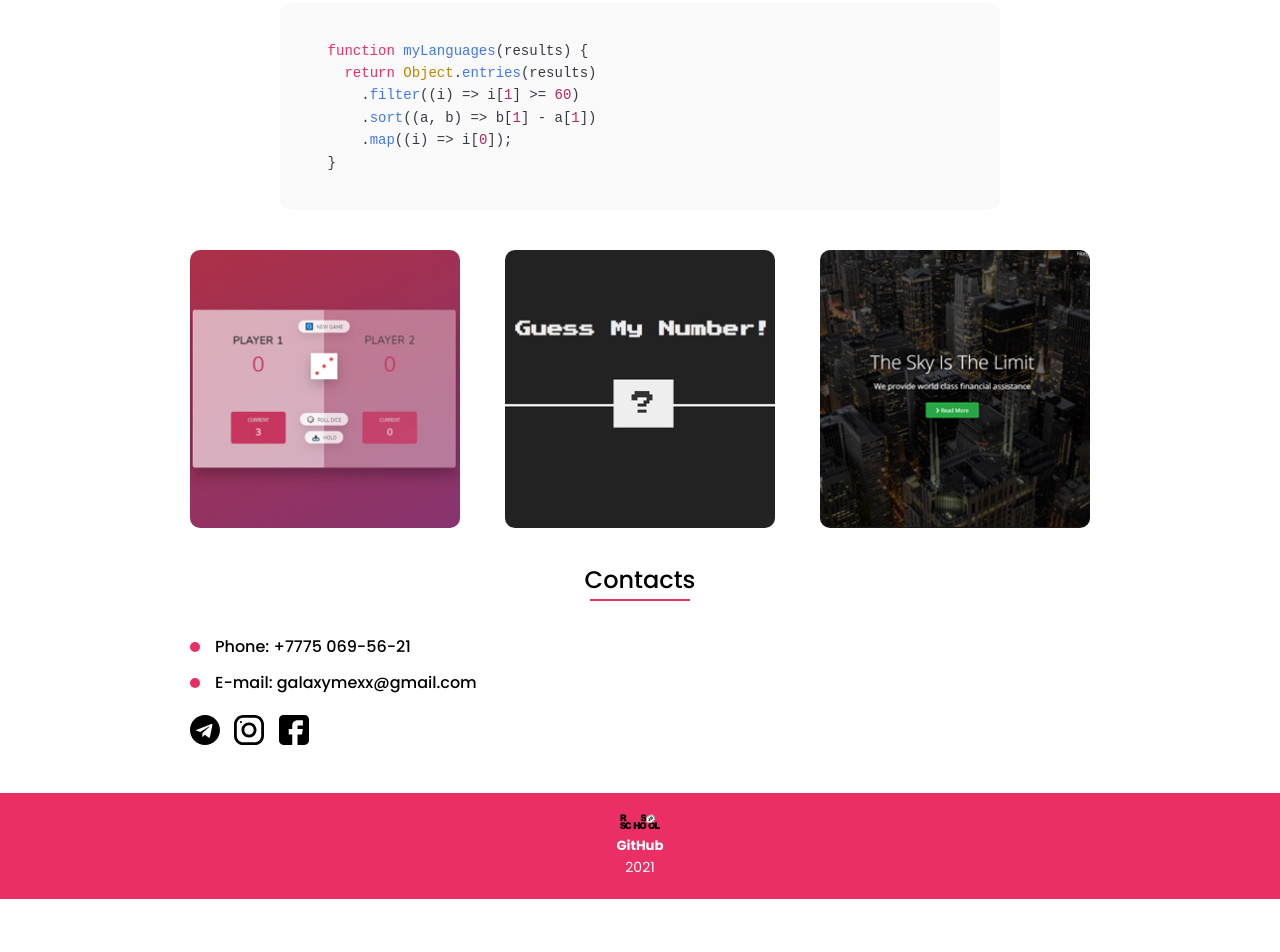
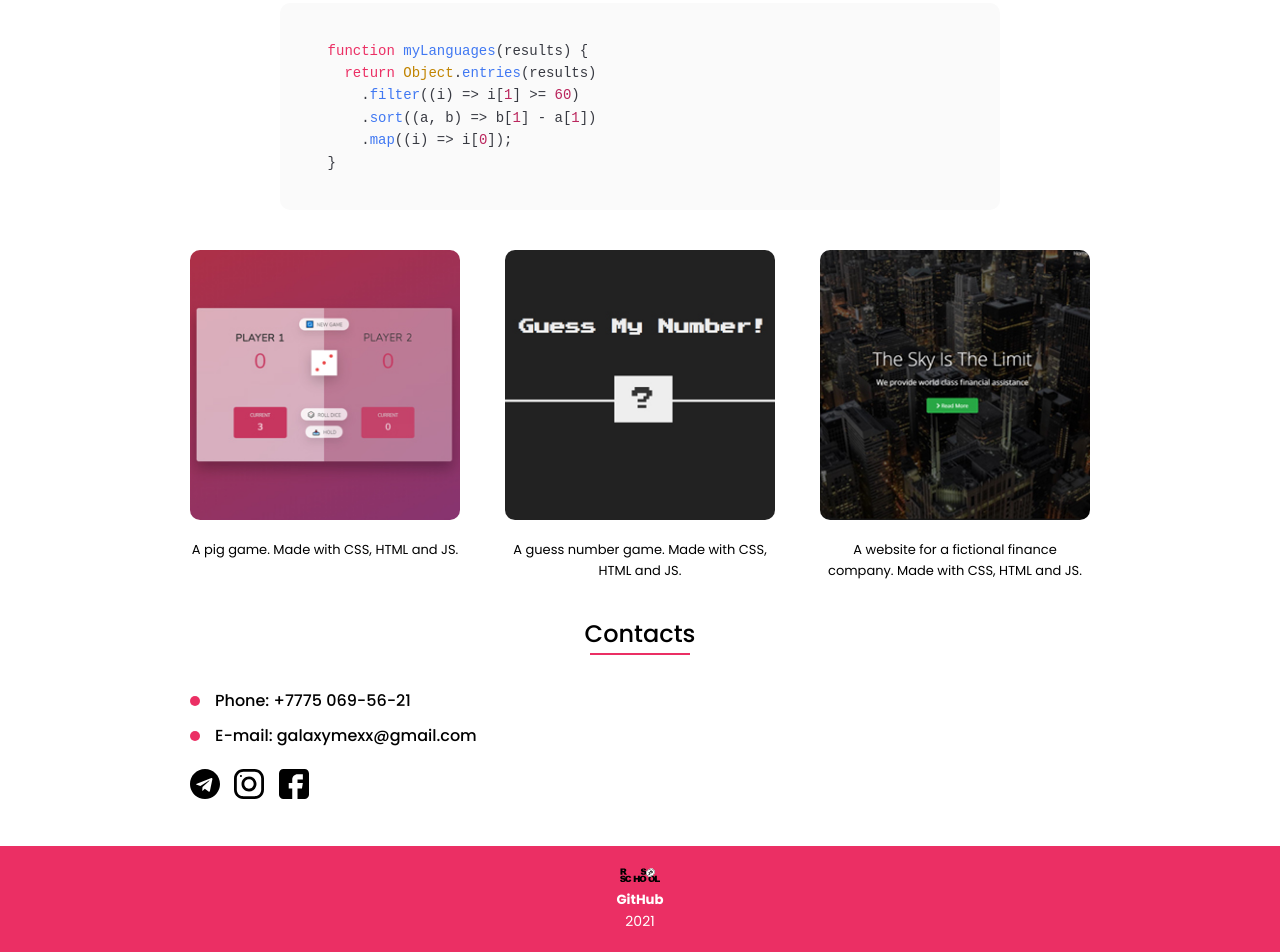
Before and after one commit to jcdenton23/rsschool-cv, a website: page index.html in a window 1280 px wide. Shown: the part 1491-2443 px from the top of the page. Before the commit the page ends 2390 px from the top, so only its background shows below. Drawn offline with nearby package versions, Linux system fonts and the light colour scheme.

Commit message:
fix: portfolio-items

```diff
--- a/css/style.css
+++ b/css/style.css
@@ -173,6 +173,10 @@ body {
         transition: 0.5s all; }
         .works__portfolio-item img:hover {
           transform: scale(1.1); }
+      .works__portfolio-item p {
+        margin-top: 12px;
+        font-size: 13px;
+        text-align: center; }
 
 .hljs {
   border-radius: 10px !important; }
--- a/index.html
+++ b/index.html
@@ -167,21 +167,30 @@
 
                 <div class="works__portfolio">
                     <div class="works__portfolio-item">
+                        <div class="works__portfolio-item-link">
                             <a href="https://fifax23.github.io/pig-game/" target="_blank">
                                 <img src="img/piggame.jpg" alt="piggame">
                             </a>
                         </div>
+                        <p>A pig game. Made with CSS, HTML and JS.</p>
+                    </div>
 
                     <div class="works__portfolio-item">
+                        <div class="works__portfolio-item-link">
                             <a href="https://fifax23.github.io/guess-number-game/" target="_blank">
                                 <img src="img/guessnumber.jpg" alt="guess number game">
                             </a>
                         </div>
+                        <p>A guess number game. Made with CSS, HTML and JS.</p>
+                    </div>
 
                     <div class="works__portfolio-item">
+                        <div class="works__portfolio-item-link">
                             <a href="https://fifax23.github.io/EdgeLedger/" target="_blank">
                                 <img src="img/edge.jpg" alt="edgeledger">
                             </a>
+                        </div>
+                        <p>A website for a fictional finance company. Made with CSS, HTML and JS.</p>
                     </div>
                 </div>
             </div>
```
Lines whose indentation alone changed are shown as unchanged.
